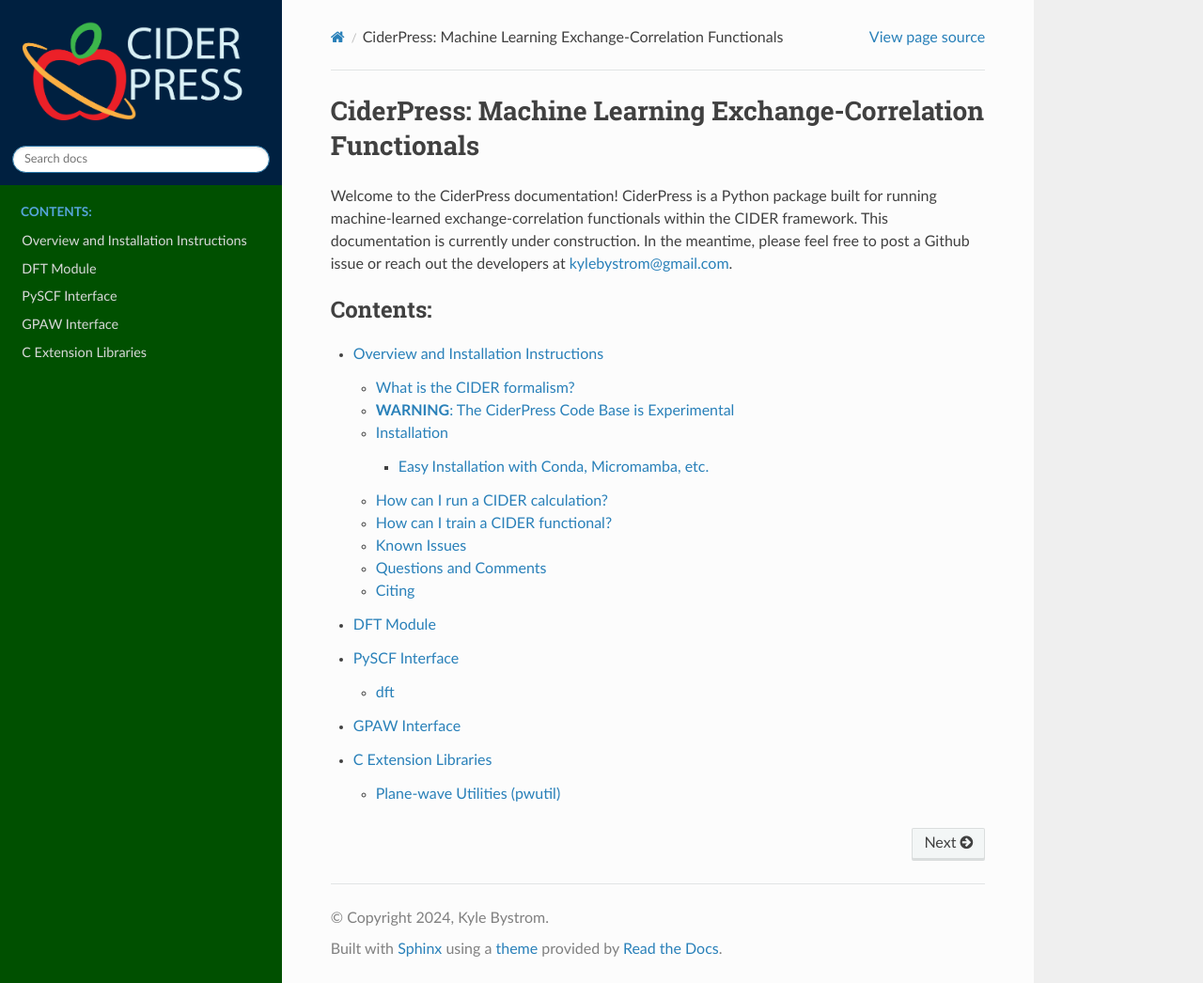
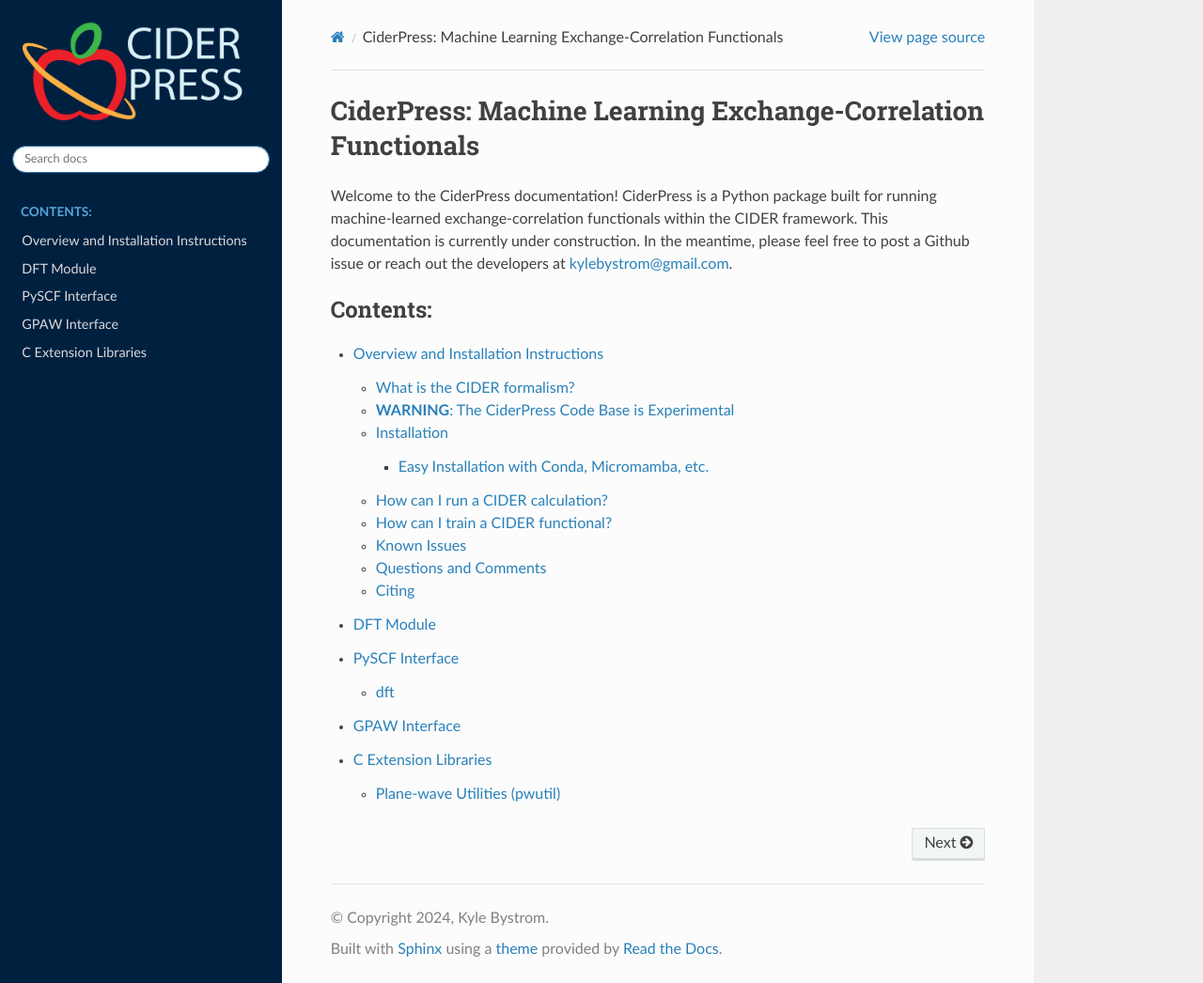
Before and after one commit to mir-group/CiderPress, a Sphinx documentation site: the page built from docs/index.rst, in a window 1280 px wide and 1046 px high. Shown: the whole window at 94% size. Built offline with Sphinx 7.4.7 and the Read the Docs theme 3.1.0, drawn with Linux system fonts in a browser that asks for light colours.

Commit message:
update website color scheme

```diff
--- a/docs/_templates/layout.html
+++ b/docs/_templates/layout.html
@@ -8,7 +8,7 @@
     }
     /* Sidebar */
     .wy-nav-side {
-      background: #005000;
+      background: #002040;
     }
   </style>
 {% endblock %}
```
